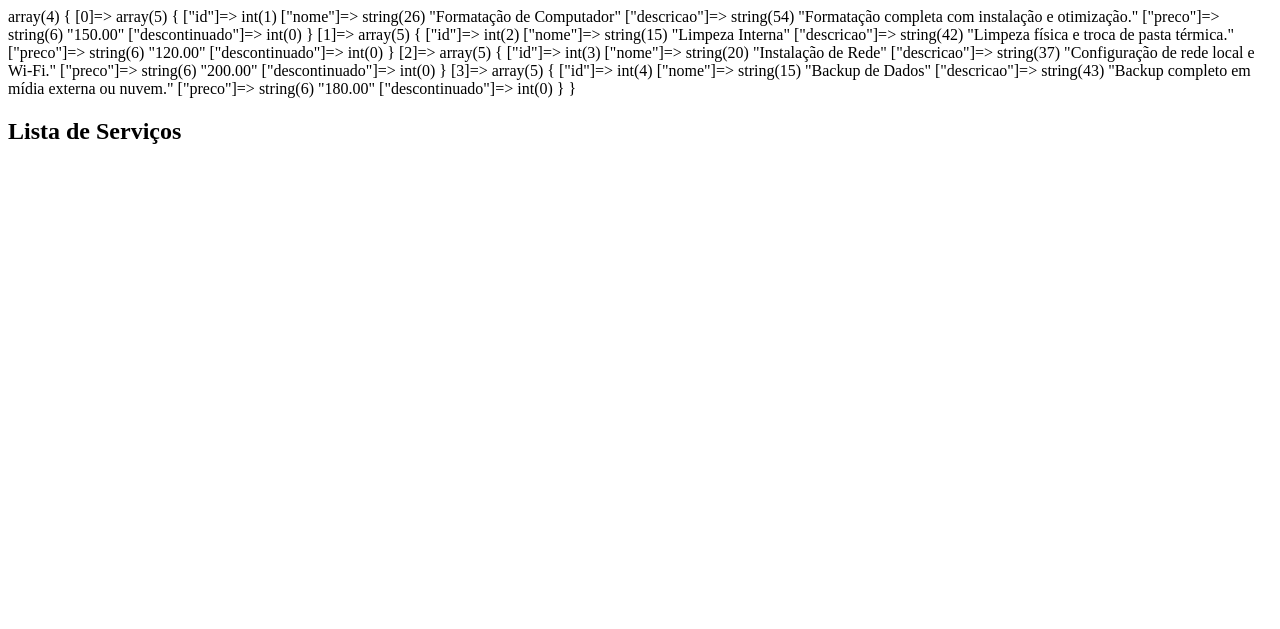
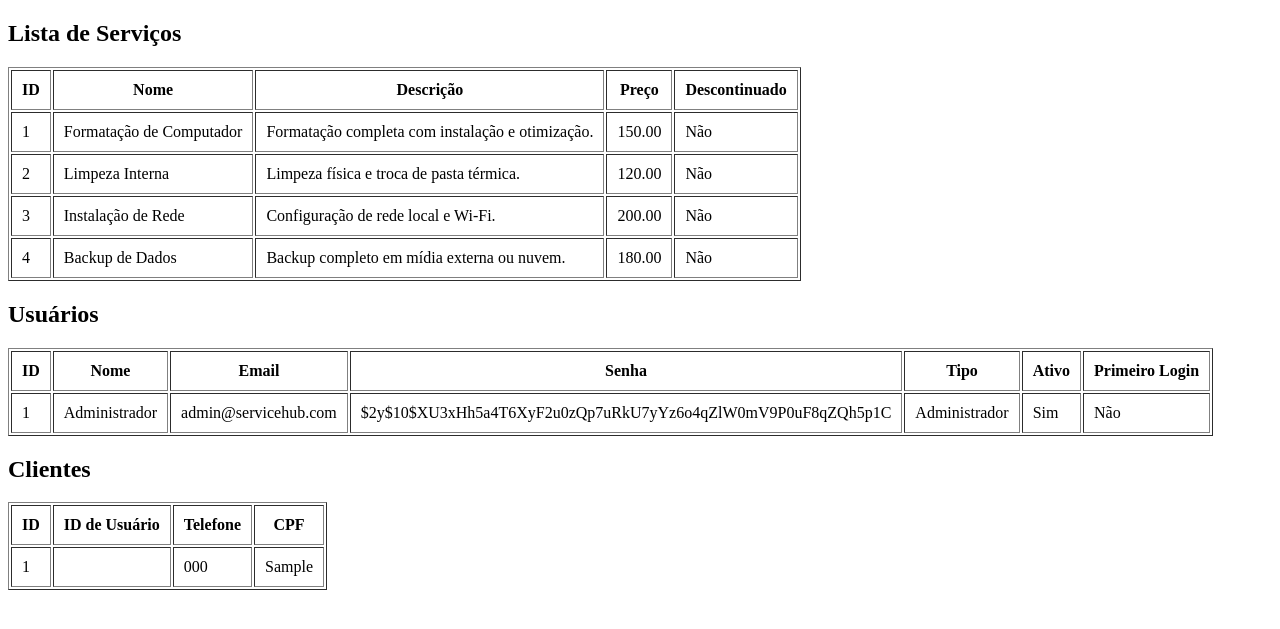
Before and after one commit to Leonardo-2112/projetos_php, a PHP site: page /aulapdo.php in a window 1280 px wide. Shown: the top 629 px of the page. Run offline with PHP 8.4, Linux system fonts and the light colour scheme; data comes from the database, SQL or seed files in the repository; tables that the repository leaves empty hold one stand-in row (values such as "Sample post"); data that the repository does not hold is empty.

Commit message:
Adicionando exibicição das tabelas formatadas de servicos, usuarios e cliente

```diff
--- a/servicehub/aulapdo.php
+++ b/servicehub/aulapdo.php
@@ -1,21 +1,153 @@
 <?php
+//Comando SQL para Listar tabela de servicos
 include_once "config/conexao.php";
 $sql = "select * from servicos";
 $cmd = $pdo->prepare($sql);
-$cmd -> execute();
+$cmd->execute();
 
-$servicos = $cmd -> fetchAll(PDO::FETCH_ASSOC);
-var_dump($servicos);
+$servicos = $cmd->fetchAll(PDO::FETCH_ASSOC);
+//var_dump($servicos);
+
+//Comando SQL para Listar tabela de usuarios
+$sql = "select * from usuarios";
+$cmd = $pdo->prepare($sql);
+$cmd->execute();
+
+$usuarios = $cmd->fetchAll(PDO::FETCH_ASSOC);
+
+//Comando SQL para Listar tabela de clientes
+$sql = "select * from clientes";
+$cmd = $pdo->prepare($sql);
+$cmd->execute();
+
+$clientes = $cmd->fetchAll(PDO::FETCH_ASSOC);
 ?>
 
 <!DOCTYPE html>
 <html lang="pt-br">
+
 <head>
     <meta charset="UTF-8">
     <title>Aula PDO</title>
 </head>
+
 <body>
+    <!-- Exibindo tabela de serviços cadastrados -->
     <h2>Lista de Serviços</h2>
-    <table></table>
+    <table border="1" cellpadding=10>
+        <tr>
+            <th>ID</th>
+            <th>Nome</th>
+            <th>Descrição</th>
+            <th>Preço</th>
+            <th>Descontinuado</th>
+
+        </tr>
+        <?php foreach ($servicos as $servico) { ?> <!--Abre o foreach -->
+            <tr>
+                <!-- short echo -->
+                <td>
+                    <?= $servico['id']; ?>
+                </td>
+
+                <td>
+                    <?= $servico['nome']; ?>
+                </td>
+
+                <td>
+                    <?= $servico['descricao']; ?>
+                </td>
+
+                <td>
+                    <?= $servico['preco']; ?>
+                </td>
+
+                <td>
+                    <?= $servico['descontinuado'] ? "Sim" : "Não" ?>
+                </td>
+
+            </tr>
+        <?php }; ?> <!--Fecha o foreach -->
+    </table>
+
+
+    <!-- Exibindo tabela de Usuários cadastrados -->
+    <h2>Usuários</h2>
+    <table border="1" cellpadding=10>
+        <tr>
+            <th>ID</th>
+            <th>Nome</th>
+            <th>Email</th>
+            <th>Senha</th>
+            <th>Tipo</th>
+            <th>Ativo</th>
+            <th>Primeiro Login</th>
+
+
+        </tr>
+        <?php foreach ($usuarios as $usuario) { ?> <!--Abre o foreach -->
+            <tr>
+                <!-- short echo -->
+                <td>
+                    <?= $usuario['id']; ?>
+                </td>
+
+                <td>
+                    <?= $usuario['nome']; ?>
+                </td>
+
+                <td>
+                    <?= $usuario['email'] ?>
+                </td>
+                <td>
+                    <?= $usuario['senha'] ?>
+                </td>
+                <td>
+                    <?= $usuario['tipo'] ? "Administrador" : "Cliente" ?>
+                </td>
+                <td>
+                    <?= $usuario['ativo'] ? "Sim" : "Não" ?>
+                </td>
+                <td>
+                    <?= $usuario['primeiro_login'] ? "Sim" : "Não" ?>
+                </td>
+            </tr>
+        <?php }; ?> <!--Fecha o foreach -->
+    </table>
+
+
+    <!-- Exibindo a tabela de Clientes -->
+    <h2>Clientes</h2>
+    <table border="1" cellpadding=10>
+        <tr>
+            <th>ID</th>
+            <th>ID de Usuário</th>
+            <th>Telefone</th>
+            <th>CPF</th>
+        </tr>
+
+        <?php foreach ($clientes as $cliente) { ?> <!--Abre o foreach -->
+            <tr>
+                <!-- short echo -->
+                <td>
+                    <?= $cliente['id']; ?>
+                </td>
+
+                <td>
+                    <?= $cliente['id_usuario']; ?>
+                </td>
+
+                <td>
+                    <?= $cliente['telefone']; ?>
+                </td>
+
+                <td>
+                    <?= $cliente['cpf']; ?>
+                </td>
+            </tr>
+        <?php }; ?> <!--Fecha o foreach -->
+    </table>
+
 </body>
+
 </html>
```
